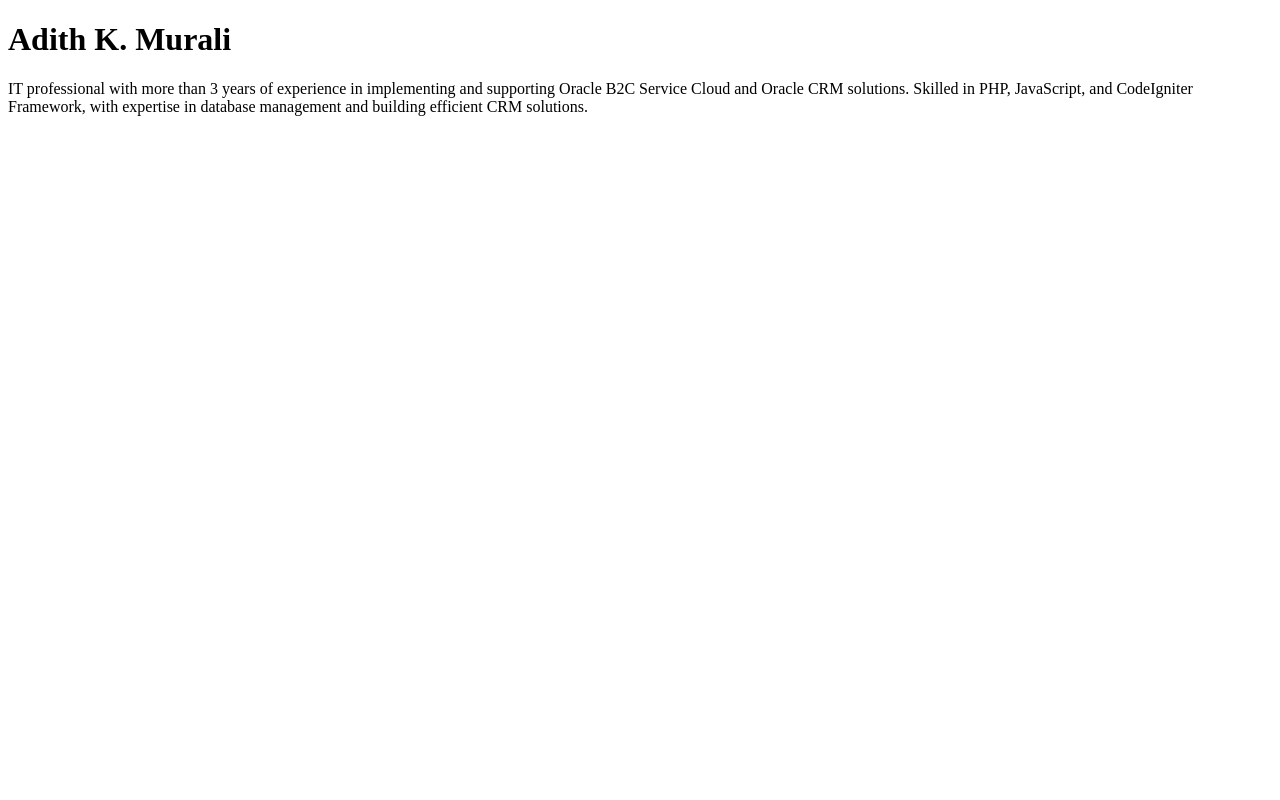
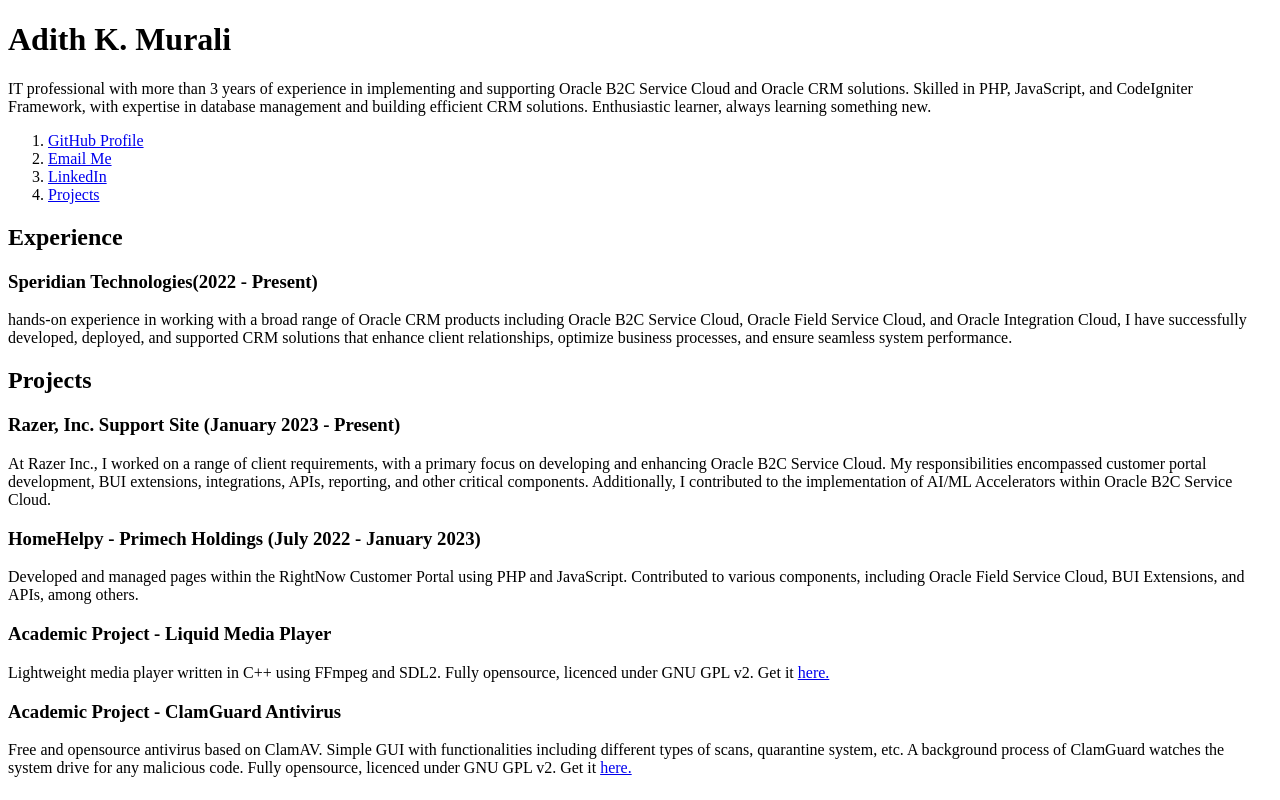
Before and after one commit to 5trange/adithmurali.in, a React (Vite) app: page / in a window 1280 px wide. Built offline with nearby package versions, Linux system fonts and the light colour scheme.

Commit message:
Add details

```diff
--- a/src/App.jsx
+++ b/src/App.jsx
@@ -2,12 +2,81 @@
     return (
         <>
             <h1>Adith K. Murali</h1>
+
             <p>
                 IT professional with more than 3 years of experience in
                 implementing and supporting Oracle B2C Service Cloud and Oracle
                 CRM solutions. Skilled in PHP, JavaScript, and CodeIgniter
                 Framework, with expertise in database management and building
-                efficient CRM solutions.
+                efficient CRM solutions. Enthusiastic learner, always learning
+                something new.
+            </p>
+
+            <ol class="twocol">
+                <li>
+                    <a href="https://github.com/5trange">GitHub Profile</a>
+                </li>
+                <li>
+                    <a href="mailto:adithmurali.gg@gmail.com">Email Me</a>
+                </li>
+                <li>
+                    <a href="https://www.linkedin.com/in/adithmurali/">
+                        LinkedIn
+                    </a>
+                </li>
+                <li>
+                    <a href="https://github.com/5trange?tab=repositories">
+                        Projects
+                    </a>
+                </li>
+            </ol>
+
+            <h2 id="experience">Experience</h2>
+
+            <h3>Speridian Technologies(2022 - Present)</h3>
+            <p>
+                hands-on experience in working with a broad range of Oracle CRM
+                products including Oracle B2C Service Cloud, Oracle Field
+                Service Cloud, and Oracle Integration Cloud, I have successfully
+                developed, deployed, and supported CRM solutions that enhance
+                client relationships, optimize business processes, and ensure
+                seamless system performance.
+            </p>
+
+            <h2>Projects</h2>
+            <h3>Razer, Inc. Support Site (January 2023 - Present)</h3>
+            <p>
+                At Razer Inc., I worked on a range of client requirements, with
+                a primary focus on developing and enhancing Oracle B2C Service
+                Cloud. My responsibilities encompassed customer portal
+                development, BUI extensions, integrations, APIs, reporting, and
+                other critical components. Additionally, I contributed to the
+                implementation of AI/ML Accelerators within Oracle B2C Service
+                Cloud.
+            </p>
+            <h3>HomeHelpy - Primech Holdings (July 2022 - January 2023)</h3>
+            <p>
+                Developed and managed pages within the RightNow Customer Portal
+                using PHP and JavaScript. Contributed to various components,
+                including Oracle Field Service Cloud, BUI Extensions, and APIs,
+                among others.
+            </p>
+
+            <h3>Academic Project - Liquid Media Player</h3>
+            <p>
+                Lightweight media player written in C++ using FFmpeg and SDL2.
+                Fully opensource, licenced under GNU GPL v2. Get it{" "}
+                <a href="https://github.com/ArrowInteractive/liquid">here.</a>
+            </p>
+
+            <h3>Academic Project - ClamGuard Antivirus</h3>
+            <p>
+                Free and opensource antivirus based on ClamAV. Simple GUI with
+                functionalities including different types of scans, quarantine
+                system, etc. A background process of ClamGuard watches the
+                system drive for any malicious code. Fully opensource, licenced
+                under GNU GPL v2. Get it{" "}
+                <a href="https://github.com/5trange/ClamGuard">here.</a>
             </p>
         </>
     );
```
Also changed, not shown: 1 other file (tests, documents, lock files or other folders).
